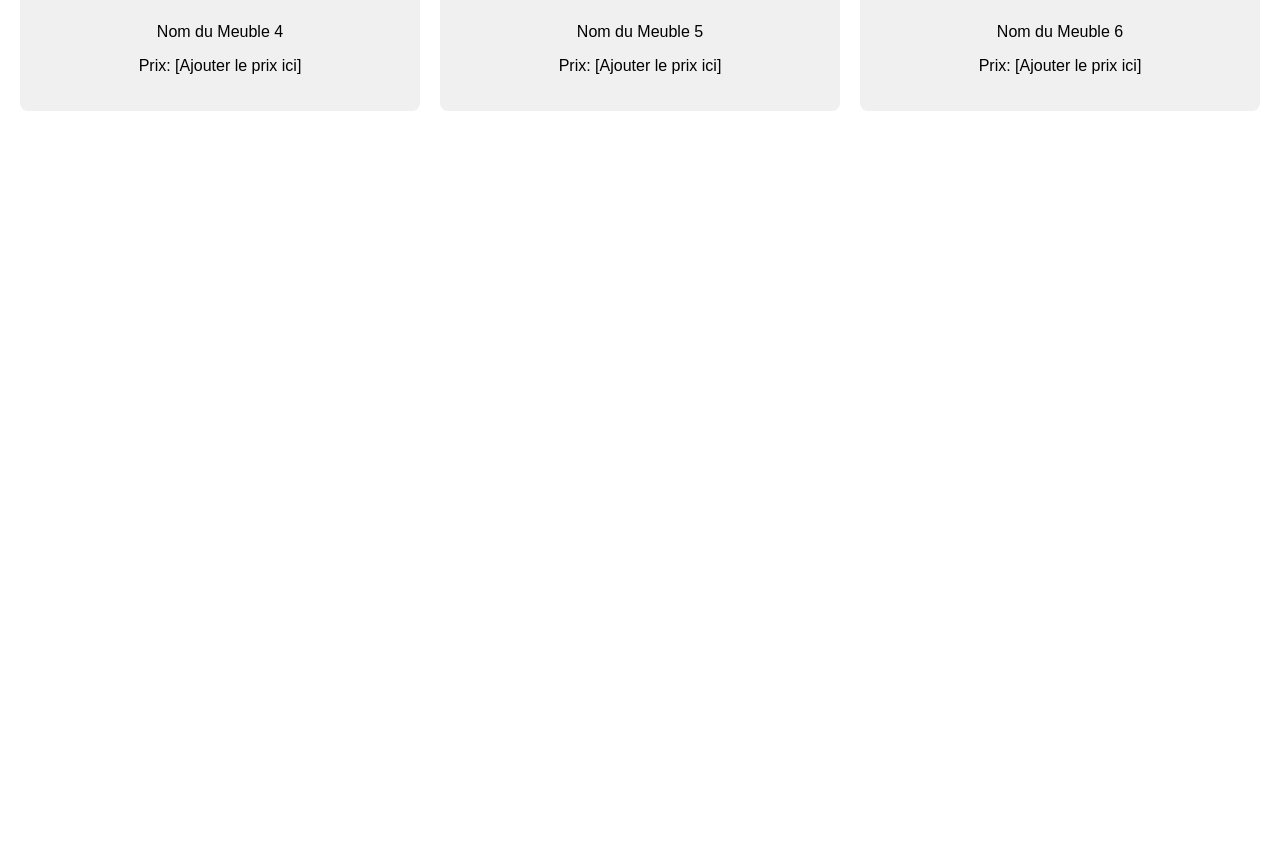
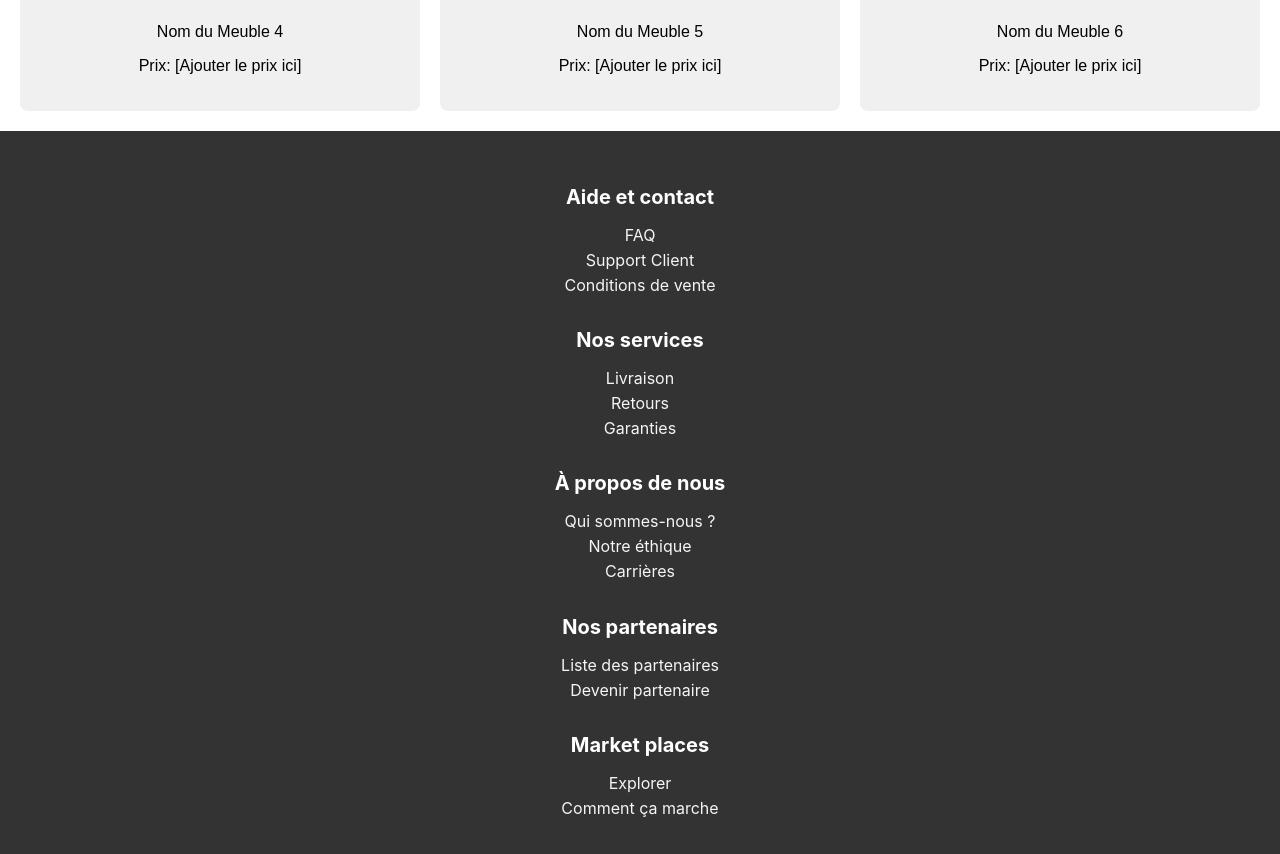
Before and after one commit to adatechschool/projet-collectif-plateforme-de-vente-de-meubles-ventes-de-meubles, a React (Create React App) app in the folder frontmeubles/: page / in a window 1280 px wide. Shown: the part 1140-1994 px from the top of the page. Before the commit the page ends 1271 px from the top, so only its background shows below. Built offline with nearby package versions, Linux system fonts and the light colour scheme.

Commit message:
footer ajout

```diff
--- a/frontmeubles/src/App.js
+++ b/frontmeubles/src/App.js
@@ -7,6 +7,7 @@ import "slick-carousel/slick/slick.css";
 import "slick-carousel/slick/slick-theme.css";
 import "./App.css";
 import Profile from "./Profile";
+import Footer from "./footer";
 
 export default function App() {
   const [isNavOpen, setNavOpen] = useState(false);
@@ -105,8 +106,10 @@ export default function App() {
               </>
             }
           />
+
         </Routes>
       </div>
+      <Footer />
     </Router>
   );
 }
--- /dev/null
+++ b/frontmeubles/src/footer.css
@@ -0,0 +1,27 @@
+/* Footer.css */
+
+.footer {
+    background-color: #333;
+    padding: 20px;
+    text-align: center;
+  }
+
+  .footer-section {
+    margin: 10px 0;
+  }
+
+  .footer-section h5 {
+    margin-bottom: 10px;
+    color: white;
+    font-size: 20px;
+  }
+
+  .footer-section ul {
+    list-style-type: none;
+    padding: 0;
+  }
+
+  .footer-section ul li {
+    margin: 5px 0;
+    color: whitesmoke;
+  }
--- /dev/null
+++ b/frontmeubles/src/footer.js
@@ -0,0 +1,51 @@
+// Footer.js
+
+import React from "react";
+import "./footer.css";
+
+function Footer() {
+  return (
+    <footer className="footer">
+      <div className="footer-section">
+        <h5>Aide et contact</h5>
+        <ul>
+          <li>FAQ</li>
+          <li>Support Client</li>
+          <li>Conditions de vente</li>
+        </ul>
+      </div>
+      <div className="footer-section">
+        <h5>Nos services</h5>
+        <ul>
+          <li>Livraison</li>
+          <li>Retours</li>
+          <li>Garanties</li>
+        </ul>
+      </div>
+      <div className="footer-section">
+        <h5>À propos de nous</h5>
+        <ul>
+          <li>Qui sommes-nous ?</li>
+          <li>Notre éthique</li>
+          <li>Carrières</li>
+        </ul>
+      </div>
+      <div className="footer-section">
+        <h5>Nos partenaires</h5>
+        <ul>
+          <li>Liste des partenaires</li>
+          <li>Devenir partenaire</li>
+        </ul>
+      </div>
+      <div className="footer-section">
+        <h5>Market places</h5>
+        <ul>
+          <li>Explorer</li>
+          <li>Comment ça marche</li>
+        </ul>
+      </div>
+    </footer>
+  );
+}
+
+export default Footer;
```
